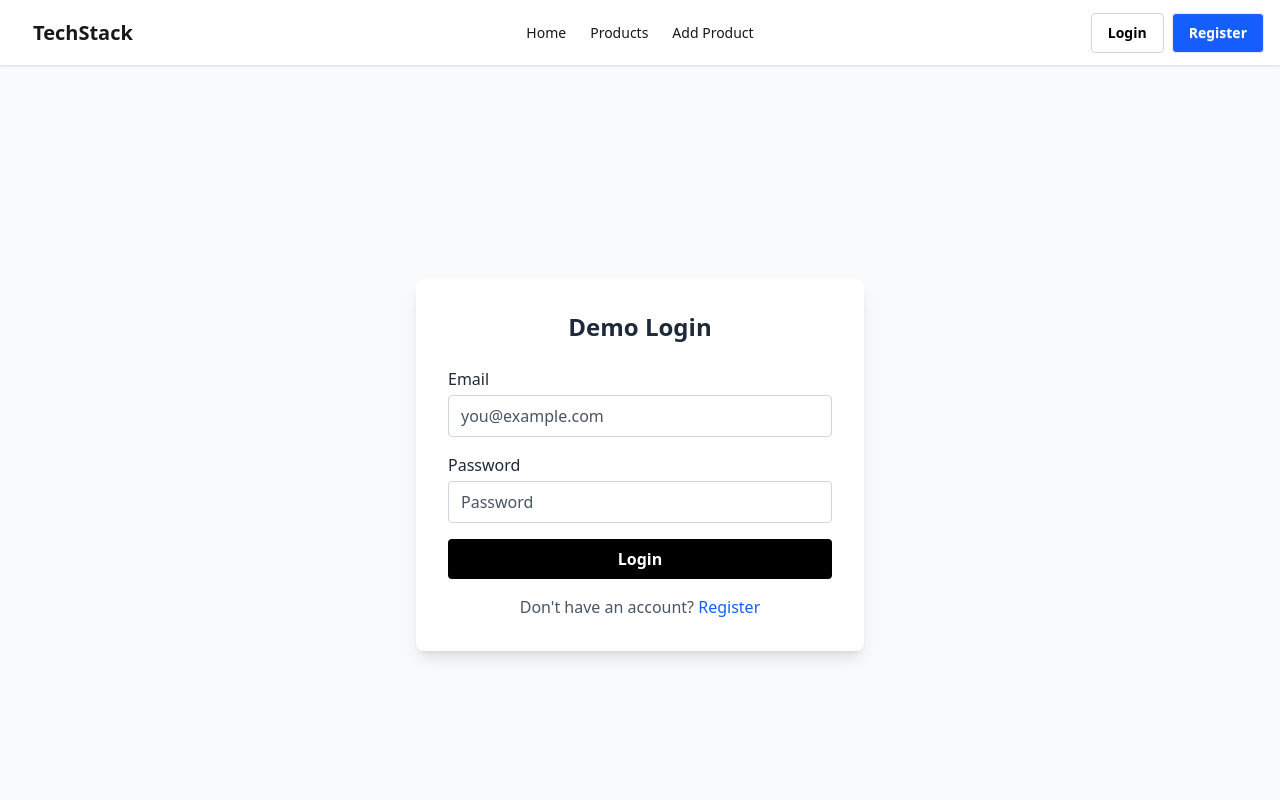
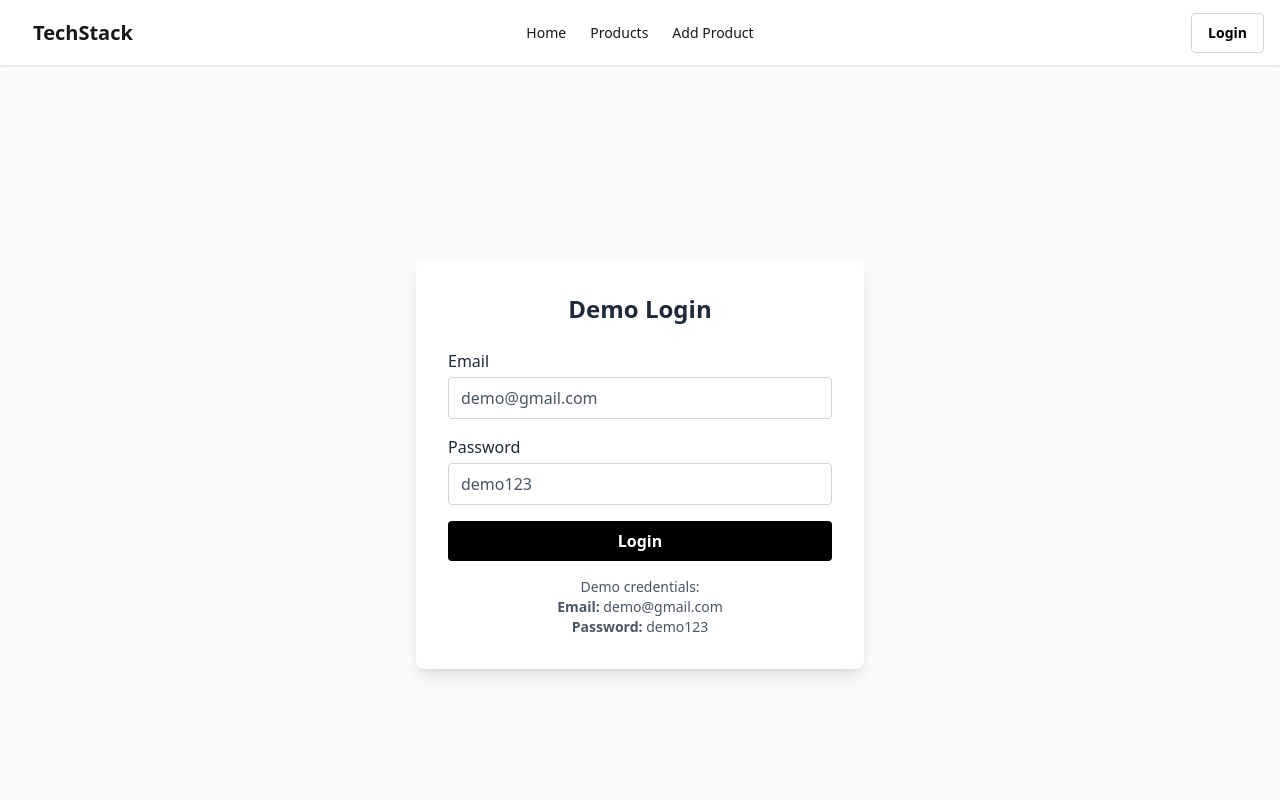
Before and after one commit to Jabedhossain101/tech-stack-app, a Next.js app: page /login in a window 1280 px wide. Shown: the top 800 px of the page. Built offline with nearby package versions, Linux system fonts and the light colour scheme.

Commit message:
added demo email and password in login page

```diff
--- a/src/app/login/page.jsx
+++ b/src/app/login/page.jsx
@@ -3,19 +3,25 @@
 import { useState } from 'react';
 import { useRouter } from 'next/navigation';
 
-export default function LoginPage() {
+export default function DemoLoginPage() {
   const router = useRouter();
   const [form, setForm] = useState({ email: '', password: '' });
+  const [error, setError] = useState('');
 
   const handleChange = e => {
     setForm({ ...form, [e.target.name]: e.target.value });
+    setError('');
   };
 
   const handleSubmit = e => {
     e.preventDefault();
-    // Demo login → যেকোনো email/password দিলে login successful
-    localStorage.setItem('isLoggedIn', 'true'); // session simulation
-    router.push('/'); // homepage এ redirect
+    // Demo credentials
+    if (form.email === 'demo@gmail.com' && form.password === 'demo123') {
+      localStorage.setItem('isLoggedIn', 'true'); // session simulation
+      router.push('/products'); // successful login → products page
+    } else {
+      setError('Invalid credentials! Use demo@gmail.com / demo123');
+    }
   };
 
   return (
@@ -35,7 +41,7 @@ export default function LoginPage() {
               name="email"
               value={form.email}
               onChange={handleChange}
-              placeholder="you@example.com"
+              placeholder="demo@gmail.com"
               className="w-full border text-gray-800 border-gray-300 rounded px-3 py-2 focus:outline-none focus:ring-2 focus:ring-blue-500 placeholder-gray-600"
               required
             />
@@ -50,25 +56,26 @@ export default function LoginPage() {
               name="password"
               value={form.password}
               onChange={handleChange}
-              placeholder="Password"
+              placeholder="demo123"
               className="w-full border border-gray-300 rounded px-3 py-2 focus:outline-none focus:ring-2 focus:ring-blue-500 placeholder-gray-600"
               required
             />
           </div>
 
+          {error && <p className="text-red-500 text-sm mt-1">{error}</p>}
+
           <button
             type="submit"
-            className="w-full bg-black text-white font-semibold py-2 rounded"
+            className="w-full bg-black text-white font-semibold py-2 rounded hover:bg-gray-900 transition"
           >
             Login
           </button>
         </form>
 
-        <p className="mt-4 text-center text-gray-600">
-          Don't have an account?{' '}
-          <a href="/register" className="text-blue-600 hover:underline">
-            Register
-          </a>
+        <p className="mt-4 text-gray-600 text-sm text-center">
+          Demo credentials: <br />
+          <strong>Email:</strong> demo@gmail.com <br />
+          <strong>Password:</strong> demo123
         </p>
       </div>
     </div>
--- a/src/components/Navbar.jsx
+++ b/src/components/Navbar.jsx
@@ -53,12 +53,7 @@ export default function Navbar() {
                 >
                   Login
                 </Link>
-                <Link
-                  href="/register"
-                  className="btn bg-blue-600 text-white w-full text-center"
-                >
-                  Register
-                </Link>
+
               </div>
             </ul>
           </div>
@@ -82,9 +77,7 @@ export default function Navbar() {
           >
             Login
           </Link>
-          <Link href="/register" className="btn bg-blue-600 text-white">
-            Register
-          </Link>
+
         </div>
       </div>
     </div>
```
